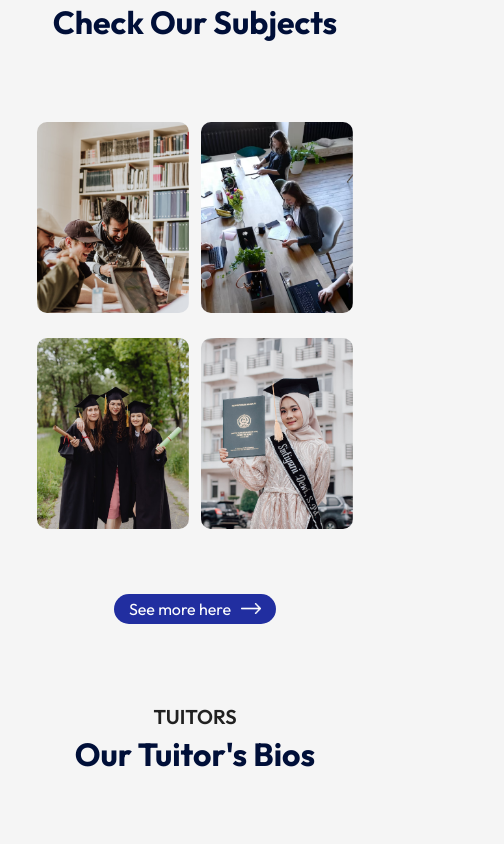
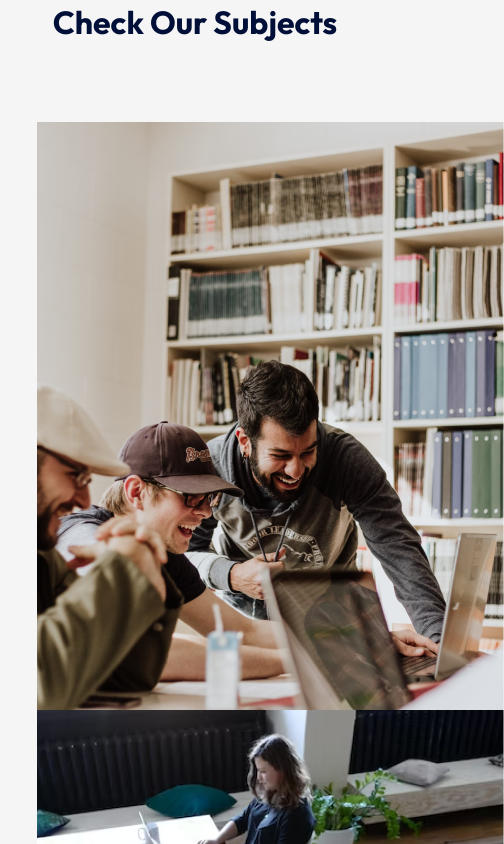
Before and after one commit to CalmaxBenard/cridon-pinnacle, a React (Create React App) app: page / in a window 390 px wide. Shown: the part 3440-4284 px from the top of the page, 504 px wide, since content can reach past the window. Built offline with nearby package versions, Linux system fonts and the light colour scheme.

Commit message:
alter courses css

```diff
--- a/src/Components/Courses/Courses.css
+++ b/src/Components/Courses/Courses.css
@@ -11,9 +11,23 @@
     margin-bottom: 40px;
 }
 
-.course img {
+
+.class {
     width: 23%;
-    border-radius: 10px;
+    height: 300px;
+    display: flex;
+    justify-content: center;
+    align-items: center;
+    flex-direction: column;
+    background-color: #f2f0f0;
+}
+
+.class ul li {
+    list-style: none;
+}
+
+.class img {
+    width: 90%;
 }
 
 /* ------------media query-------------- */
@@ -21,7 +35,7 @@
     .course{
         flex-wrap: wrap;
     }
-    .course img {
+    .class {
         width: 48%;
         margin-bottom: 25px;
     }
```
